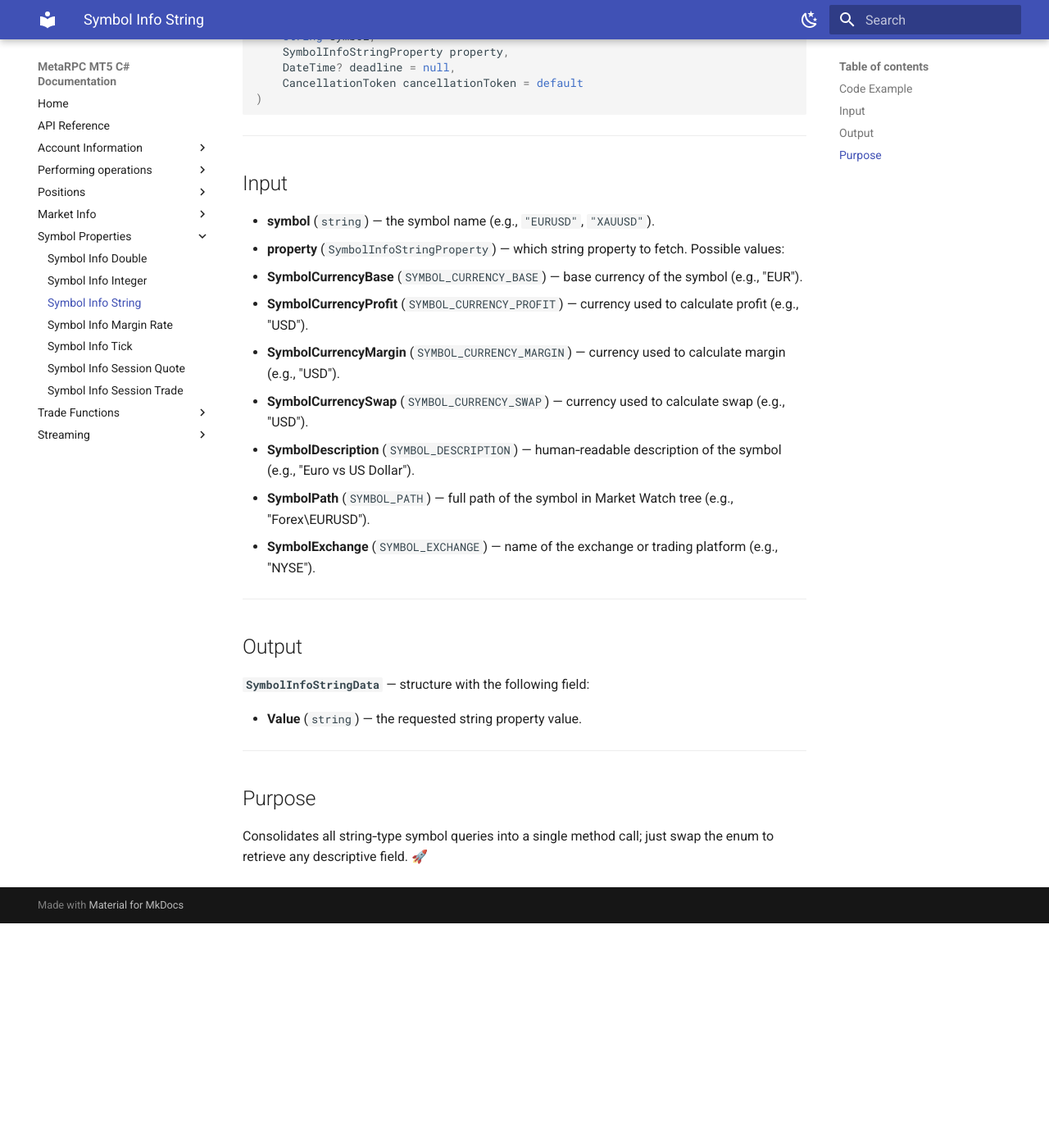
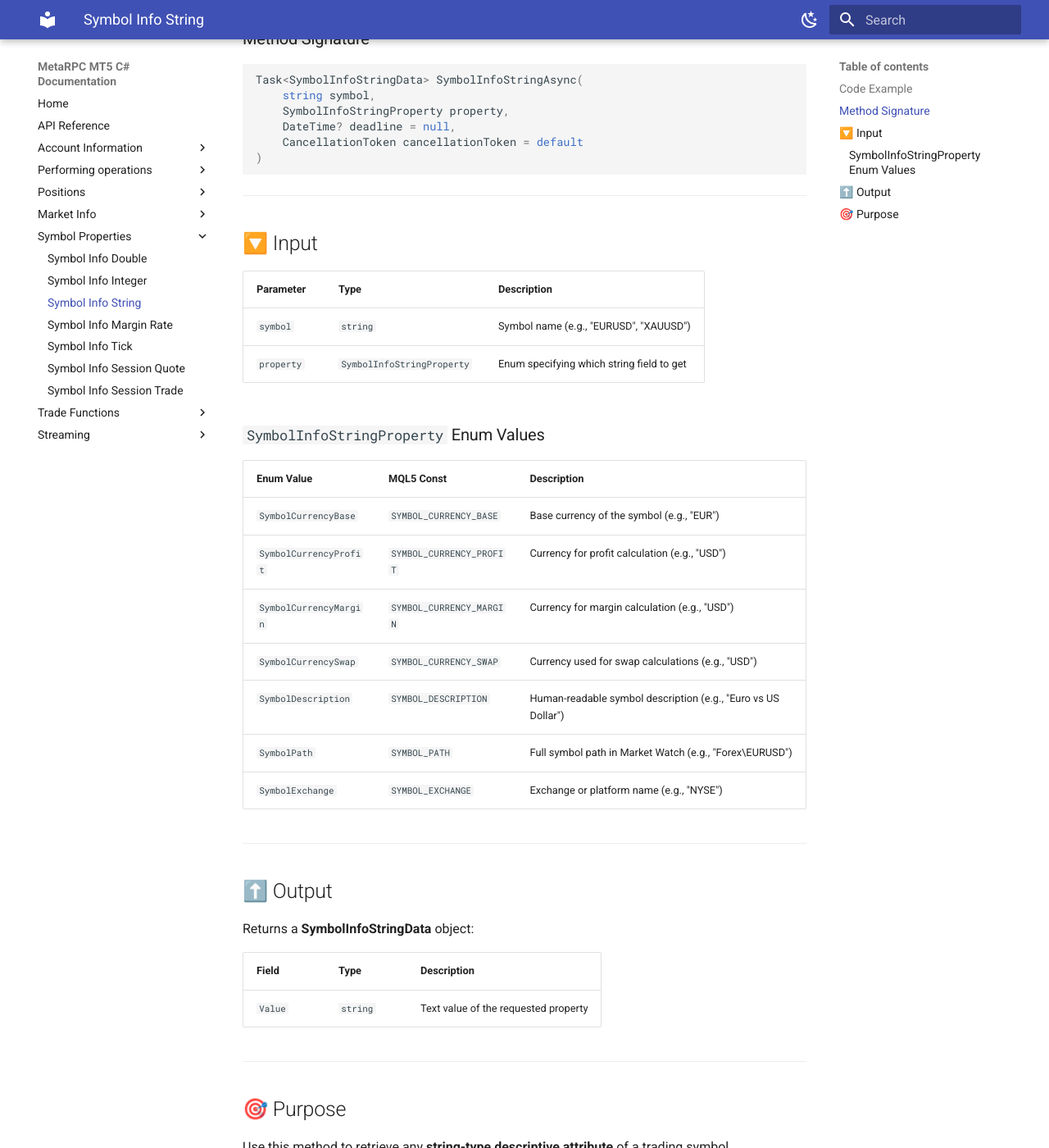
Before and after one commit to MetaRPC/CSharpMT5, an MkDocs documentation site: the page built from docs/SymbolProperties/SymbolInfoString.md, in a window 1280 px wide and 1400 px high, scrolled down 560 px. Shown: the whole window at 82% size. Built offline with MkDocs 1.6.1 and Material for MkDocs 9.7.7, drawn with Linux system fonts in a browser that asks for light colours; before the commit the page ends 1686 px from its top, so only the background shows below that; some of the changed text lies outside the part shown.

Commit message:
Update SymbolInfoString.md

````diff
--- a/docs/SymbolProperties/SymbolInfoString.md
+++ b/docs/SymbolProperties/SymbolInfoString.md
@@ -2,6 +2,8 @@
 
 > **Request:** a specific string property (CurrencyBase, CurrencyProfit, Description, etc.) for a symbol from MT5
 > Fetch any text‑based market data value for a given symbol using one universal method.
+
+---
 
 ### Code Example
 
@@ -16,7 +18,9 @@ _logger.LogInformation(
 );
 ```
 
-✨ **Method Signature:**
+---
+
+### Method Signature
 
 ```csharp
 Task<SymbolInfoStringData> SymbolInfoStringAsync(
@@ -29,29 +33,43 @@ Task<SymbolInfoStringData> SymbolInfoStringAsync(
 
 ---
 
-## Input
+## 🔽 Input
 
-* **symbol** (`string`) — the symbol name (e.g., `"EURUSD"`, `"XAUUSD"`).
-* **property** (`SymbolInfoStringProperty`) — which string property to fetch. Possible values:
+| Parameter  | Type                       | Description                               |
+| ---------- | -------------------------- | ----------------------------------------- |
+| `symbol`   | `string`                   | Symbol name (e.g., "EURUSD", "XAUUSD")    |
+| `property` | `SymbolInfoStringProperty` | Enum specifying which string field to get |
 
-  * **SymbolCurrencyBase** (`SYMBOL_CURRENCY_BASE`) — base currency of the symbol (e.g., "EUR").
-  * **SymbolCurrencyProfit** (`SYMBOL_CURRENCY_PROFIT`) — currency used to calculate profit (e.g., "USD").
-  * **SymbolCurrencyMargin** (`SYMBOL_CURRENCY_MARGIN`) — currency used to calculate margin (e.g., "USD").
-  * **SymbolCurrencySwap** (`SYMBOL_CURRENCY_SWAP`) — currency used to calculate swap (e.g., "USD").
-  * **SymbolDescription** (`SYMBOL_DESCRIPTION`) — human‑readable description of the symbol (e.g., "Euro vs US Dollar").
-  * **SymbolPath** (`SYMBOL_PATH`) — full path of the symbol in Market Watch tree (e.g., "Forex\EURUSD").
-  * **SymbolExchange** (`SYMBOL_EXCHANGE`) — name of the exchange or trading platform (e.g., "NYSE").
+### `SymbolInfoStringProperty` Enum Values
+
+| Enum Value             | MQL5 Const               | Description                                                   |
+| ---------------------- | ------------------------ | ------------------------------------------------------------- |
+| `SymbolCurrencyBase`   | `SYMBOL_CURRENCY_BASE`   | Base currency of the symbol (e.g., "EUR")                     |
+| `SymbolCurrencyProfit` | `SYMBOL_CURRENCY_PROFIT` | Currency for profit calculation (e.g., "USD")                 |
+| `SymbolCurrencyMargin` | `SYMBOL_CURRENCY_MARGIN` | Currency for margin calculation (e.g., "USD")                 |
+| `SymbolCurrencySwap`   | `SYMBOL_CURRENCY_SWAP`   | Currency used for swap calculations (e.g., "USD")             |
+| `SymbolDescription`    | `SYMBOL_DESCRIPTION`     | Human-readable symbol description (e.g., "Euro vs US Dollar") |
+| `SymbolPath`           | `SYMBOL_PATH`            | Full symbol path in Market Watch (e.g., "Forex\EURUSD")       |
+| `SymbolExchange`       | `SYMBOL_EXCHANGE`        | Exchange or platform name (e.g., "NYSE")                      |
 
 ---
 
-## Output
+## ⬆️ Output
 
-**`SymbolInfoStringData`** — structure with the following field:
+Returns a **SymbolInfoStringData** object:
 
-* **Value** (`string`) — the requested string property value.
+| Field   | Type     | Description                          |
+| ------- | -------- | ------------------------------------ |
+| `Value` | `string` | Text value of the requested property |
 
 ---
 
-## Purpose
+## 🎯 Purpose
 
-Consolidates all string‑type symbol queries into a single method call; just swap the enum to retrieve any descriptive field. 🚀
+Use this method to retrieve any **string-type descriptive attribute** of a trading symbol.
+
+Great for:
+
+* Displaying market metadata
+* Logging and audit information
+* Platform-specific routing and symbol grouping
````
